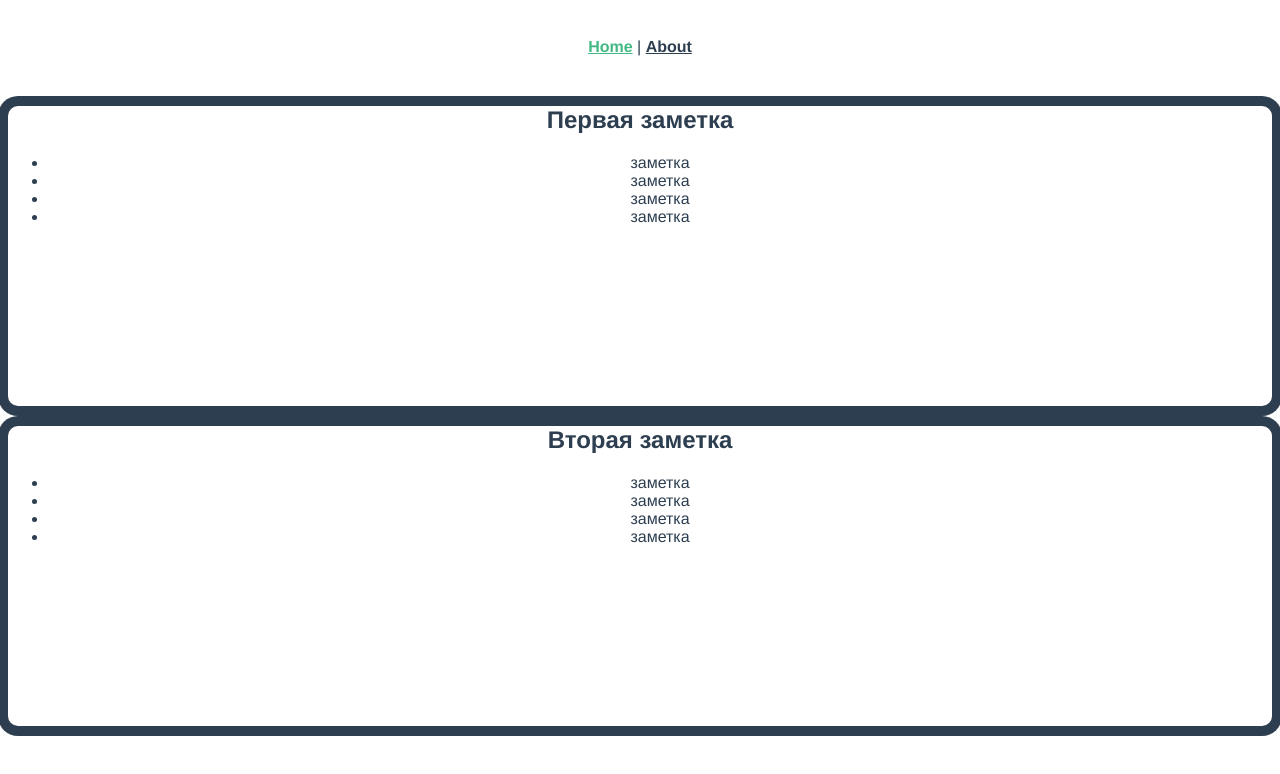
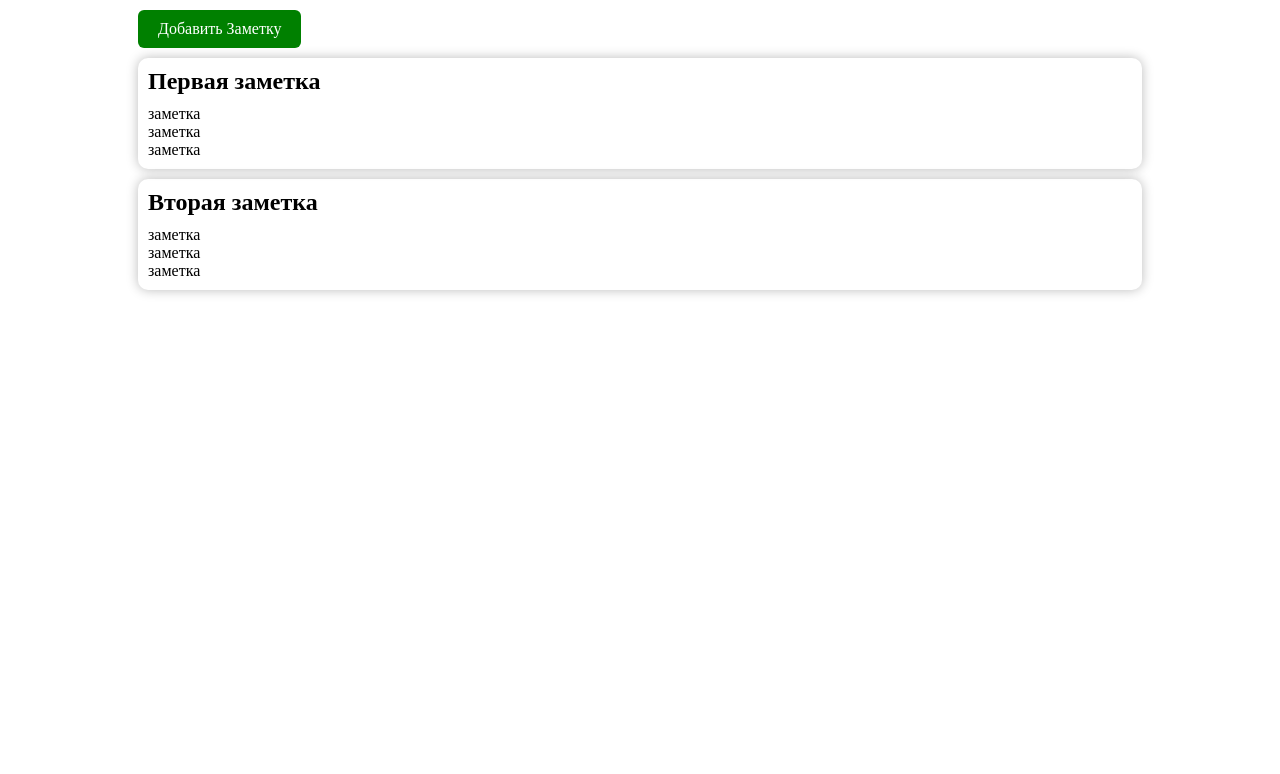
Before and after one commit to PavelHtml/new-test, a Vue app: page / in a window 1280 px wide. Shown: the top 774 px of the page. Built offline with nearby package versions, Linux system fonts and the light colour scheme.

Commit message:
add Popup

```diff
--- a/src/App.vue
+++ b/src/App.vue
@@ -1,30 +1,8 @@
 <template>
-  <nav>
-    <router-link to="/">Home</router-link> |
-    <router-link to="/about">About</router-link>
-  </nav>
   <router-view/>
 </template>
 
+
 <style>
-#app {
-  font-family: Avenir, Helvetica, Arial, sans-serif;
-  -webkit-font-smoothing: antialiased;
-  -moz-osx-font-smoothing: grayscale;
-  text-align: center;
-  color: #2c3e50;
-}
-
-nav {
-  padding: 30px;
-}
-
-nav a {
-  font-weight: bold;
-  color: #2c3e50;
-}
-
-nav a.router-link-exact-active {
-  color: #42b983;
-}
+@import url(@/assets/global.css);
 </style>
--- /dev/null
+++ b/src/assets/global.css
@@ -0,0 +1,7 @@
+* {
+    box-sizing: border-box;
+    padding: 0;
+    margin: 0;
+    outline: 0;
+    font-family: inherit;
+}
--- a/src/components/NotePreview.vue
+++ b/src/components/NotePreview.vue
@@ -1,27 +1,57 @@
 <script setup>
-import { defineProps } from 'vue'
+import { defineProps, ref } from 'vue'
+import PopUp from "@/components/UI/PopUp.vue";
+import Button from "@/components/UI/Button.vue";
 
 defineProps({
   title: String,
   noteList: Array
 })
+
+const open = ref(false)
+
+const closePopUp = (e) => {
+  e.stopPropagation()
+  open.value = !open.value
+}
 </script>
 
 <template>
-  <div class="note">
+  <div class="note" @click.prevent="closePopUp">
     <h2 class="title">{{title}}</h2>
     <ul class="list">
-      <li class="list_item" v-for="(noteItem, key) in noteList" :key="key">{{noteItem}}</li>
+      <template v-for="(noteItem, index) in noteList" :key="$.uid + index">
+        <li class="list_item" v-if="index < 3">{{noteItem}}</li>
+      </template>
     </ul>
   </div>
+  <PopUp :open="open">
+    <h3 class="popup_title">Вы действительно хотите удалить заметку?</h3>
+    <div class="popup_buttons">
+      <Button text="Продолжить" background="green" color="white" @click="closePopUp"></Button>
+      <Button text="Отменить" background="red" color="white" @click="closePopUp"></Button>
+    </div>
+  </PopUp>
 </template>
 
 <!-- Add "scoped" attribute to limit CSS to this component only -->
 <style scoped>
 .note {
-  height: 300px;
   border-radius: 10px;
-  box-shadow: 0 0 0 10px #2c3e50;
+  box-shadow: 0 0 12px #bbb;
+  margin-top: 10px;
+  padding: 10px;
+}
+
+.title {
+  margin-bottom: 10px;
+}
+
+.list {
+  list-style-type: none;
+}
+
+.popup_title {
   margin-bottom: 10px;
 }
 </style>
--- a/src/components/UI/Button.vue
+++ b/src/components/UI/Button.vue
@@ -2,13 +2,15 @@
 import { defineProps } from "vue";
 
 defineProps({
-  text: String
+  text: String,
+  background: String,
+  color: String
 })
 
 </script>
 
 <template>
-  <button>{{text}}</button>
+  <button class="btn" :style="{'background': background, 'color': color}">{{text}}</button>
 </template>
 
 <script>
@@ -19,4 +21,15 @@ export default {
 
 <!-- Add "scoped" attribute to limit CSS to this component only -->
 <style scoped>
+.btn {
+  border: 0;
+  border-radius: 6px;
+  padding: 10px 20px;
+  font-size: 16px;
+  color: #000;
+}
+
+.btn + .btn {
+  margin-left: 10px;
+}
 </style>
--- /dev/null
+++ b/src/components/UI/PopUp.vue
@@ -0,0 +1,36 @@
+<script setup>
+import {defineProps} from "vue";
+
+defineProps({
+  open: Boolean,
+})
+
+</script>
+
+<template>
+  <div class="popup" v-if="open">
+    <div class="popup_content">
+      <slot></slot>
+    </div>
+  </div>
+</template>
+
+<!-- Add "scoped" attribute to limit CSS to this component only -->
+<style scoped>
+.popup {
+  position: fixed;
+  left: 0;
+  right: 0;
+  bottom: 0;
+  top: 0;
+  background: rgba(0,0,0,0.5);
+  display: flex;
+}
+
+.popup_content {
+  margin: auto;
+  padding: 10px;
+  border-radius: 10px;
+  background: #fff;
+}
+</style>
--- a/src/store/index.js
+++ b/src/store/index.js
@@ -14,7 +14,7 @@ export default createStore({
     ]
   },
   getters: {
-    getNoties: state => state.notes
+    getNotes: state => state.notes
   },
   mutations: {
   },
--- a/src/views/HomeView.vue
+++ b/src/views/HomeView.vue
@@ -1,13 +1,23 @@
 <script setup>
 import NotePreview from "@/components/NotePreview.vue";
 import { mapGetters } from '@/lib'
+import Button from "@/components/UI/Button.vue";
 
-const { getNoties } = mapGetters()
+const { getNotes } = mapGetters()
 
 </script>
 
 <template>
   <div class="home">
-    <NotePreview  v-for="(note, key) in getNoties" :title="note.title" :note-list="note.list" :key="key" />
+    <Button text="Добавить Заметку" color="white" background="green"></Button>
+    <NotePreview  v-for="(note, key) in getNotes" :title="note.title" :note-list="note.list" :key="key" />
   </div>
 </template>
+
+<style>
+.home {
+  max-width: 1024px;
+  margin: 0 auto;
+  padding: 10px;
+}
+</style>
```
